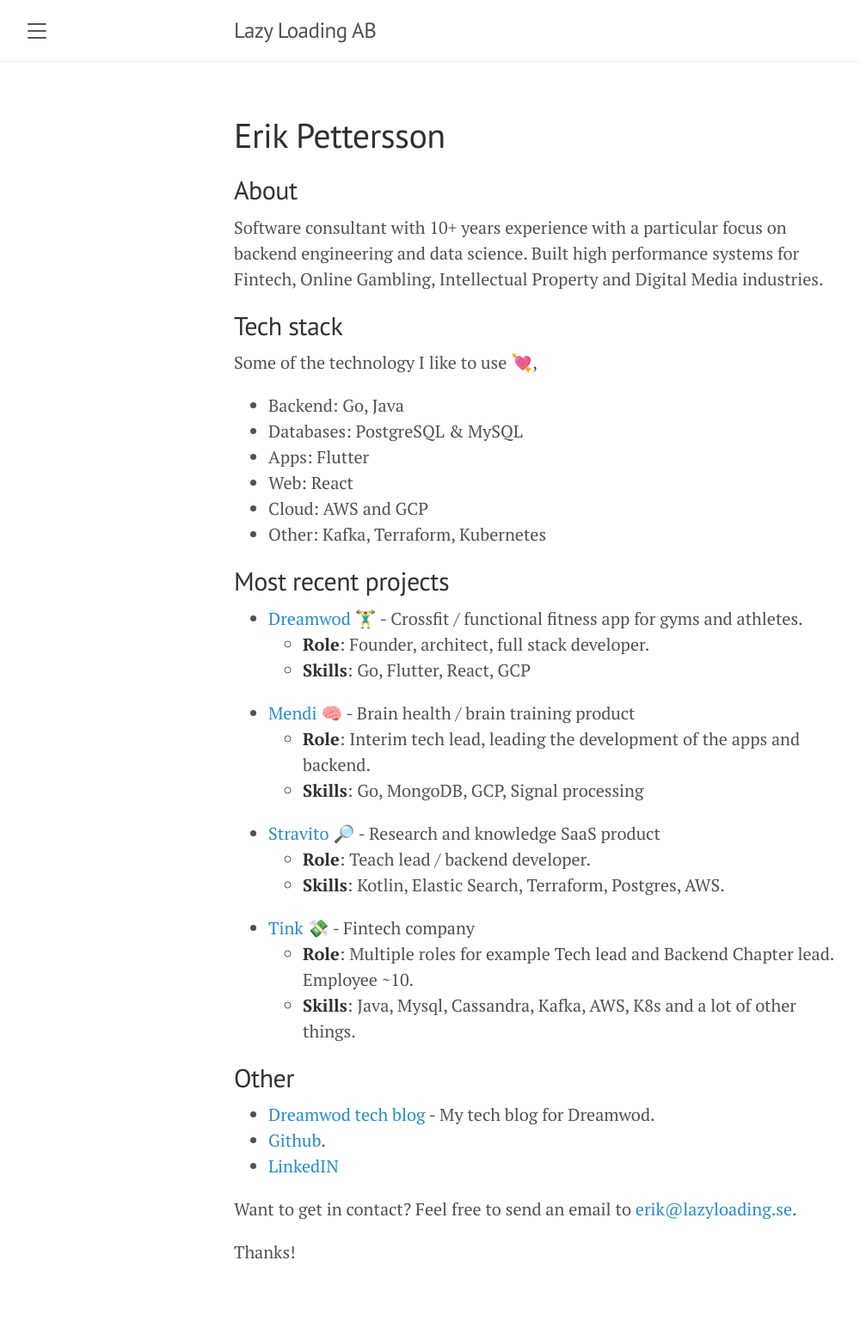
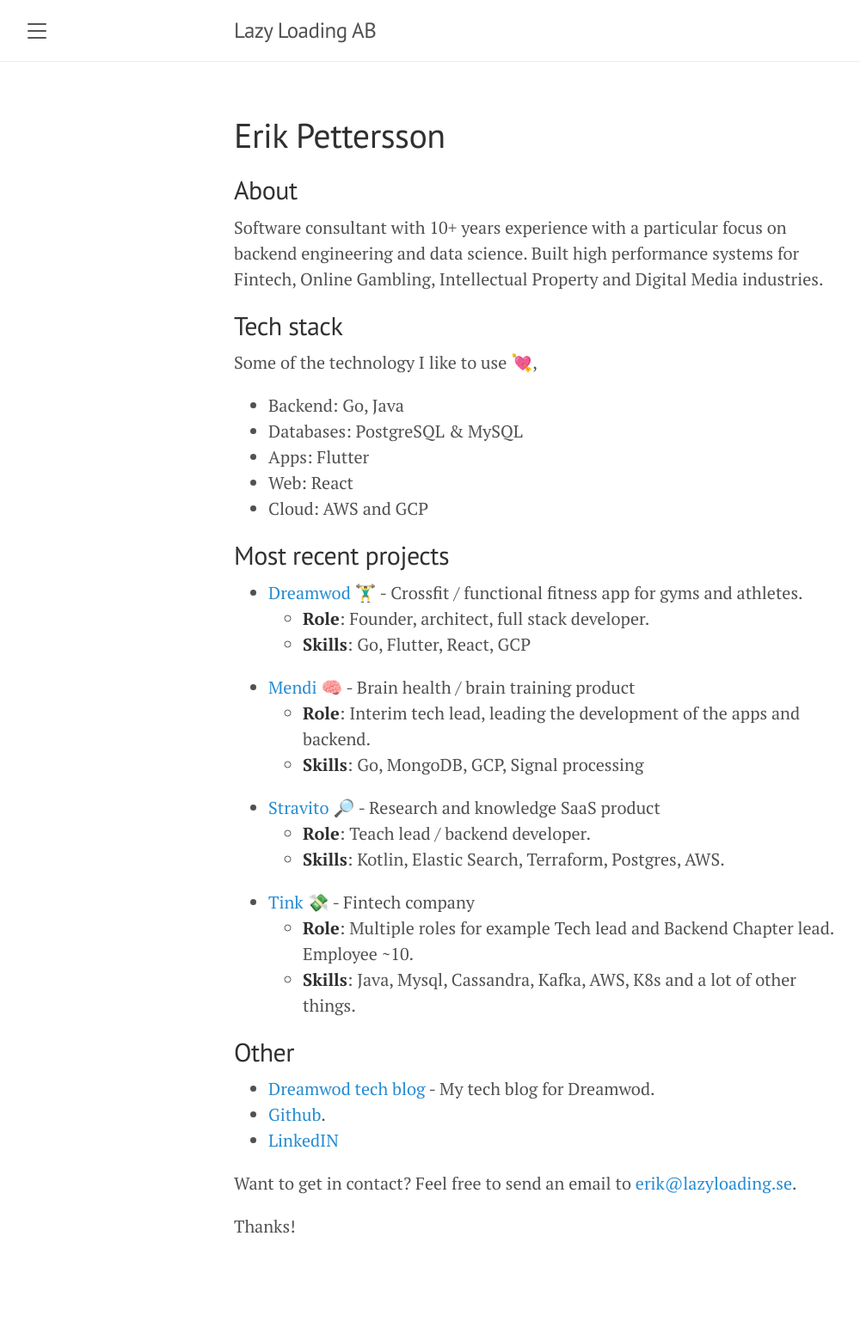
Before and after one commit to lazyloading-ab/lazyloading-ab.github.io, a Jekyll site: the page built from index.md, in a window 1280 px wide. Shown: the whole page at 86% size, without its empty margins (8-1008 px from the left). Built offline with Jekyll 4.4.1, drawn with Linux system fonts in a browser that asks for light colours; after the commit the page ends 1522 px from its top, so only the background shows below that.

Commit message:
Update index.md

```diff
--- a/index.md
+++ b/index.md
@@ -17,7 +17,6 @@ Some of the technology I like to use 💘,
 * Apps: Flutter
 * Web: React
 * Cloud: AWS and GCP
-* Other: Kafka, Terraform, Kubernetes
 
 ## Most recent projects
 * [Dreamwod](https://www.dreamwod.app) 🏋️‍♂️ - Crossfit / functional fitness app for gyms and athletes.
```
